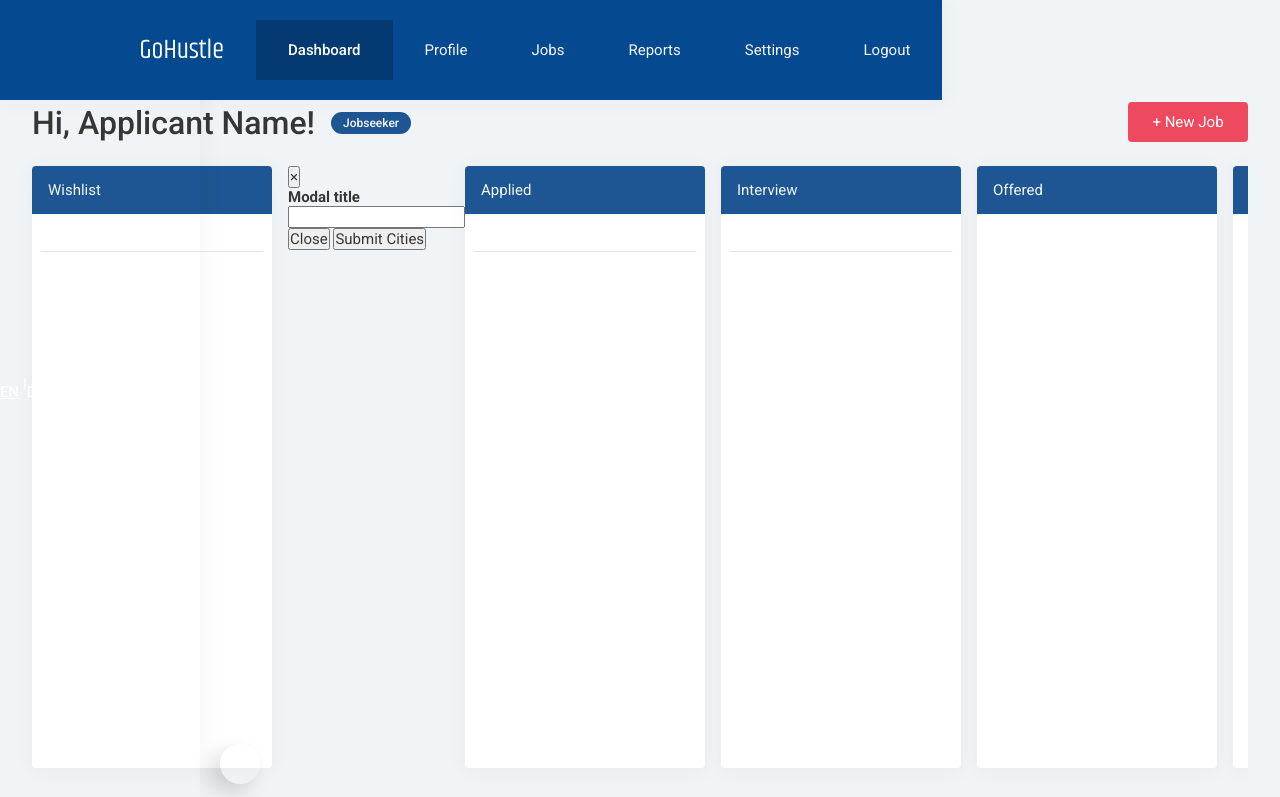
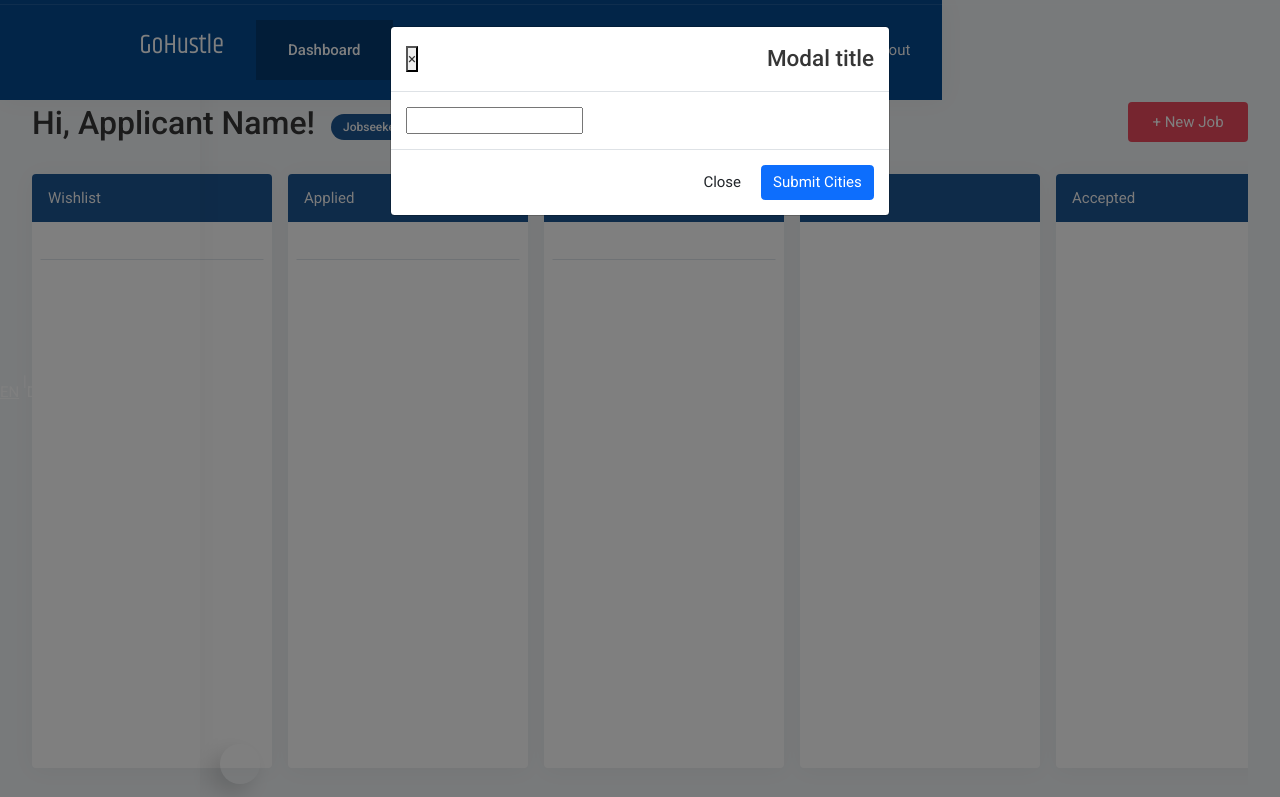
Before and after one commit to vijaykrishnaa007/CC-Project, a plain HTML site: page dashboard.html in a window 1280 px wide. Both pictures are taken after a click on the button "+ New Job". Shown: the top 797 px of the page. Drawn offline with nearby package versions, Linux system fonts and the light colour scheme; no server answers.

Commit message:
Update dashboard.html

```diff
--- a/dashboard.html
+++ b/dashboard.html
@@ -7,6 +7,8 @@
     <meta name="theme-color" content="#000000">
     <meta name="description" content="GoHustle: the smart way to Keep track your job applications">
     <link rel="apple-touch-icon" href="propulsion_only_rocket.ico">
+    <!-- CSS only -->
+<link href="https://cdn.jsdelivr.net/npm/bootstrap@5.1.3/dist/css/bootstrap.min.css" rel="stylesheet" integrity="sha384-1BmE4kWBq78iYhFldvKuhfTAU6auU8tT94WrHftjDbrCEXSU1oBoqyl2QvZ6jIW3" crossorigin="anonymous">
     <link href="https://fonts.googleapis.com/css2?family=Khand:wght@400;500;600&amp;display=swap" rel="stylesheet">
     <link href="https://fonts.googleapis.com/css2?family=Roboto:wght@300;400;500;700;900&amp;display=swap" rel="stylesheet">
     <link rel="manifest" href="/manifest.json">
@@ -110,7 +112,8 @@
                 <div>Jobseeker</div>
               </div>
               <div class="wrappers__CurrentlyViewingWrapper-dj05gd-26 loOPas"></div>
-              <div class="wrappers__AddJobButtonWrapper-dj05gd-27 kkRnIO"><button class="buttons__BaseButton-sc-1i16139-0 dBkrWh" data-target="#myModal">+ New Job</button></div>
+              <div class="wrappers__AddJobButtonWrapper-dj05gd-27 kkRnIO">
+                <button class="buttons__BaseButton-sc-1i16139-0 dBkrWh" data-toggle="modal" data-target="#myModal">+ New Job</button></div>
             </div>
             <div class="containers__ColumnsContainer-it2e38-8 YcEft">
               <div class="job__JobColumnContainer-xv8027-9 bMkcme">
@@ -123,26 +126,7 @@
                   </div>
                 </div>
               </div>
-              <div class="modal fade" id="myModal" tabindex="-1" role="dialog" aria-labelledby="myModalLabel">
-                <div class="modal-dialog" role="document">
-                  <div class="modal-content">
-                    <div class="modal-header">
-                      <button type="button" class="close" data-dismiss="modal" aria-label="Close"><span aria-hidden="true">&times;</span></button>
-                      <h4 class="modal-title" id="myModalLabel">Modal title</h4>
-                    </div>
-                    <div class="modal-body">
-                      <form id="cities-form" action="#" method="post">
-                          <input id="city1" name="city1" type="text" value="" autofocus> <br>
-                     </form>
-                    </div>
-                    <div class="modal-footer">
-                       <span class="error"></span>
-                      <button type="button" class="btn btn-default" data-dismiss="modal">Close</button>
-                        <button id="submit" type="button" class="btn btn-primary">Submit Cities</button>
-                    </div>
-                  </div>
-                </div>
-              </div>
+
               <div class="job__JobColumnContainer-xv8027-9 bMkcme">
                 <div class="job__JobColumnHeaderWrapper-xv8027-10 bAlyLc" >Applied</div>
                 <div data-rbd-droppable-id="WH" data-rbd-droppable-context-id="0" class="job__JobDroppableListWrapper-xv8027-11 cPAMvi">
@@ -177,6 +161,28 @@
         </div>
       </div>
     </div>
+
+    <div class="modal fade" id="myModal" tabindex="-1" role="dialog" aria-labelledby="myModalLabel" aria-hidden="true">
+      <div class="modal-dialog" role="document">
+        <div class="modal-content">
+          <div class="modal-header">
+            <button type="button" class="close" data-dismiss="modal" aria-label="Close"><span aria-hidden="true">&times;</span></button>
+            <h4 class="modal-title" id="myModalLabel">Modal title</h4>
+          </div>
+          <div class="modal-body">
+            <form id="cities-form" action="#" method="post">
+                <input id="city1" name="city1" type="text" value="" autofocus> <br>
+           </form>
+          </div>
+          <div class="modal-footer">
+             <span class="error"></span>
+            <button type="button" class="btn btn-default" data-dismiss="modal">Close</button>
+              <button id="submit" type="button" class="btn btn-primary">Submit Cities</button>
+          </div>
+        </div>
+      </div>
+    </div>
+
 
     <script>
       ! function(e) {
@@ -270,6 +276,7 @@
     <div id="rbd-lift-instruction-0" style="display: none;">Draggable item. Ensure your screen reader is not in browse mode and then press space bar to lift.</div>
 
   <script src="js/dashboard.js"></script>
+
   <div class="container-fluid h-100 section">
       <div class="row h-100 d-flex">
           <div class="col-sm-12 align-self-center text-center text-50">
```
